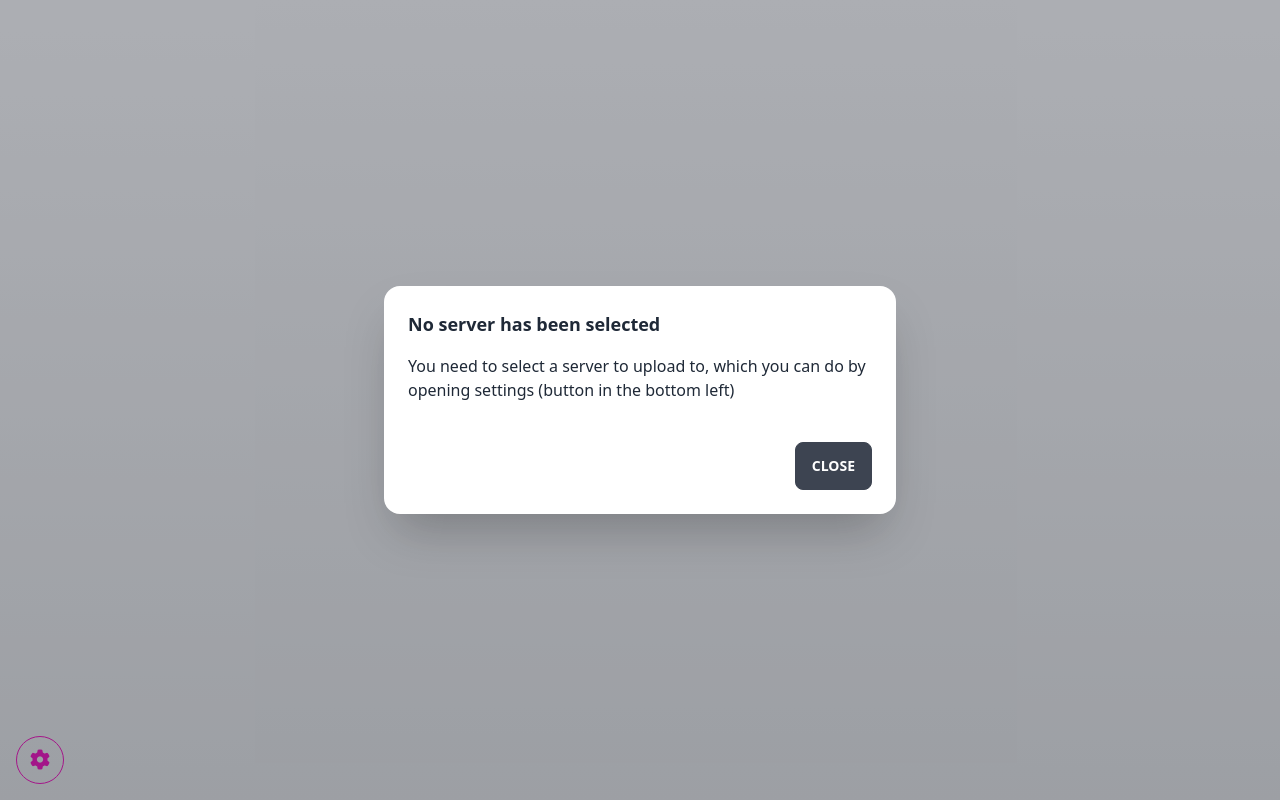
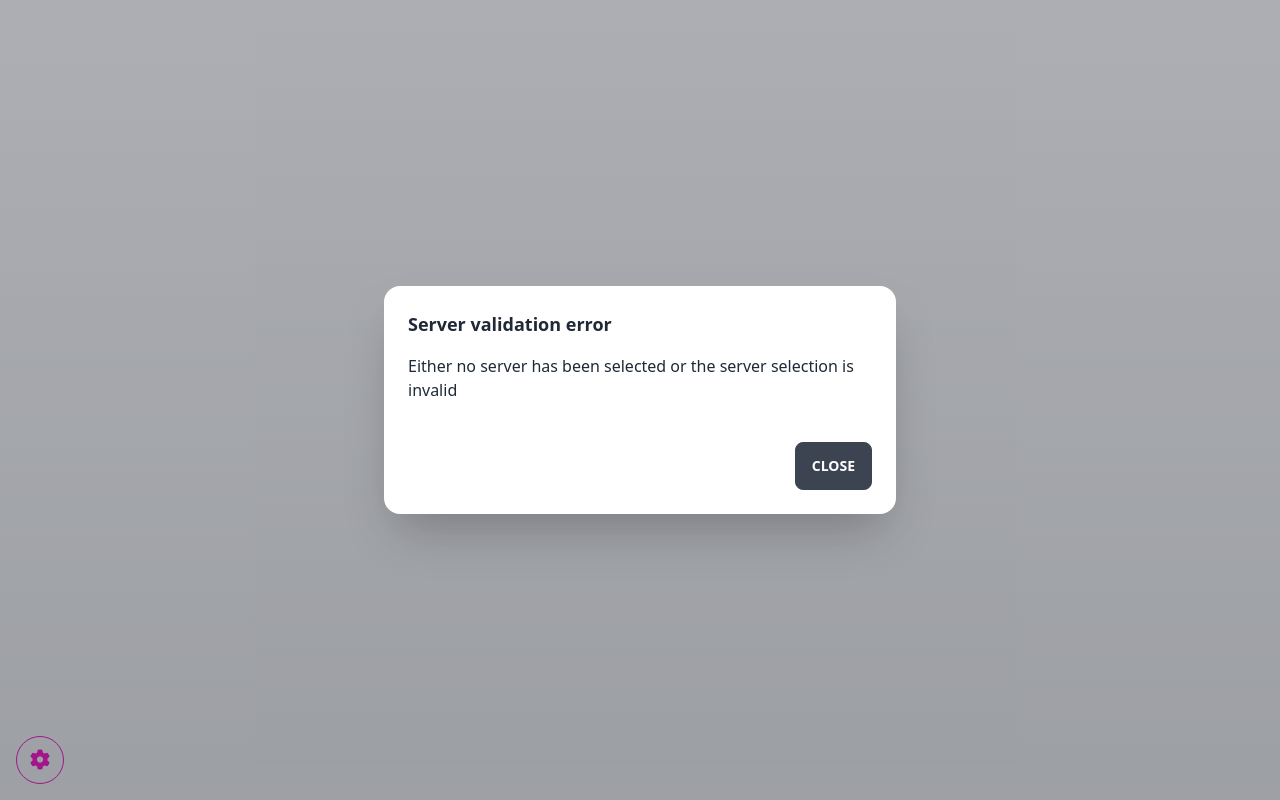
Before and after one commit to bitboxhosting/bitbox-vue, a Vue app: page / in a window 1280 px wide. Both pictures are taken after a click on the label "UPLOAD". Built offline with nearby package versions, Linux system fonts and the light colour scheme.

Commit message:
i forgot ngl im way too tired

```diff
--- a/src/App.vue
+++ b/src/App.vue
@@ -2,7 +2,7 @@
   <div
     class="flex flex-col h-screen justify-center items-center bg-gradient-to-t from-base-300 to-base-100"
   >
-    <div class="max-w-lg mx-auto space-y-4">
+    <div class="w-lg mx-auto space-y-4" style="max-width: 100vw">
       <Card
         v-for="(upload, index) in uploads"
         :key="index"
@@ -24,11 +24,19 @@
       </Card>
 
       <Card>
-        <input type="file" @change="onFileSelected" class="file-input w-full" />
-        <button @click="uploadFile" class="btn btn-primary" v-if="server">
+        <input
+          type="file"
+          @change="onFileSelected"
+          class="file-input max-w-sm"
+        />
+        <button
+          @click="uploadFile"
+          class="btn btn-primary"
+          v-if="server && !invalidServerErr"
+        >
           Upload
         </button>
-        <label for="no-server-err" class="btn btn-primary" v-else>Upload</label>
+        <label for="server-err" class="btn btn-primary" v-else>Upload</label>
       </Card>
     </div>
   </div>
@@ -41,14 +49,13 @@
     ></label>
   </div>
 
-  <Modal id="no-server-err">
-    <h3 class="font-bold text-lg">No server has been selected</h3>
+  <Modal id="server-err">
+    <h3 class="font-bold text-lg">Server validation error</h3>
     <p class="py-4">
-      You need to select a server to upload to, which you can do by opening
-      settings (button in the bottom left)
+      Either no server has been selected or the server selection is invalid
     </p>
     <div class="modal-action">
-      <label for="no-server-err" class="btn">Close</label>
+      <label for="server-err" class="btn">Close</label>
     </div>
   </Modal>
 
@@ -62,6 +69,9 @@
     <div class="grid grid-cols-3 mt-8">
       <span class="font-bold block my-auto">Server</span>
       <input v-model="server" class="input bg-base-200 w-full col-span-2" />
+      <div class="alert alert-error col-span-3 mt-4" v-if="invalidServerErr">
+        The selected server is invalid
+      </div>
     </div>
   </Modal>
 </template>
@@ -72,9 +82,13 @@ import Card from './components/Card.vue'
 import Modal from './components/Modal.vue'
 import axios from 'axios'
 
+let serverInfo
+
 const selectedFile = ref(null)
 
 const server = ref('')
+
+const invalidServerErr = ref(true)
 
 if (!server.value && localStorage.server) {
   server.value = localStorage.server
@@ -82,7 +96,21 @@ if (!server.value && localStorage.server) {
 
 watch(server, async () => {
   localStorage.server = server.value
+  getServerInfo()
 })
+
+const getServerInfo = () => {
+  axios
+    .get(`${server.value}/info`)
+    .then((response) => {
+      serverInfo = response
+      invalidServerErr.value = false
+    })
+    .catch((error) => {
+      console.error(error)
+      invalidServerErr.value = true
+    })
+}
 
 const uploads = ref([])
 
--- a/src/components/Card.vue
+++ b/src/components/Card.vue
@@ -1,5 +1,5 @@
 <template>
-  <div class="card bg-base-200 w-sm p-4 space-y-4 shadow-xl max-w-screen">
+  <div class="card bg-base-200 p-4 space-y-4 shadow-xl w-96 max-w-[90vw]">
     <slot></slot>
   </div>
 </template>
```
